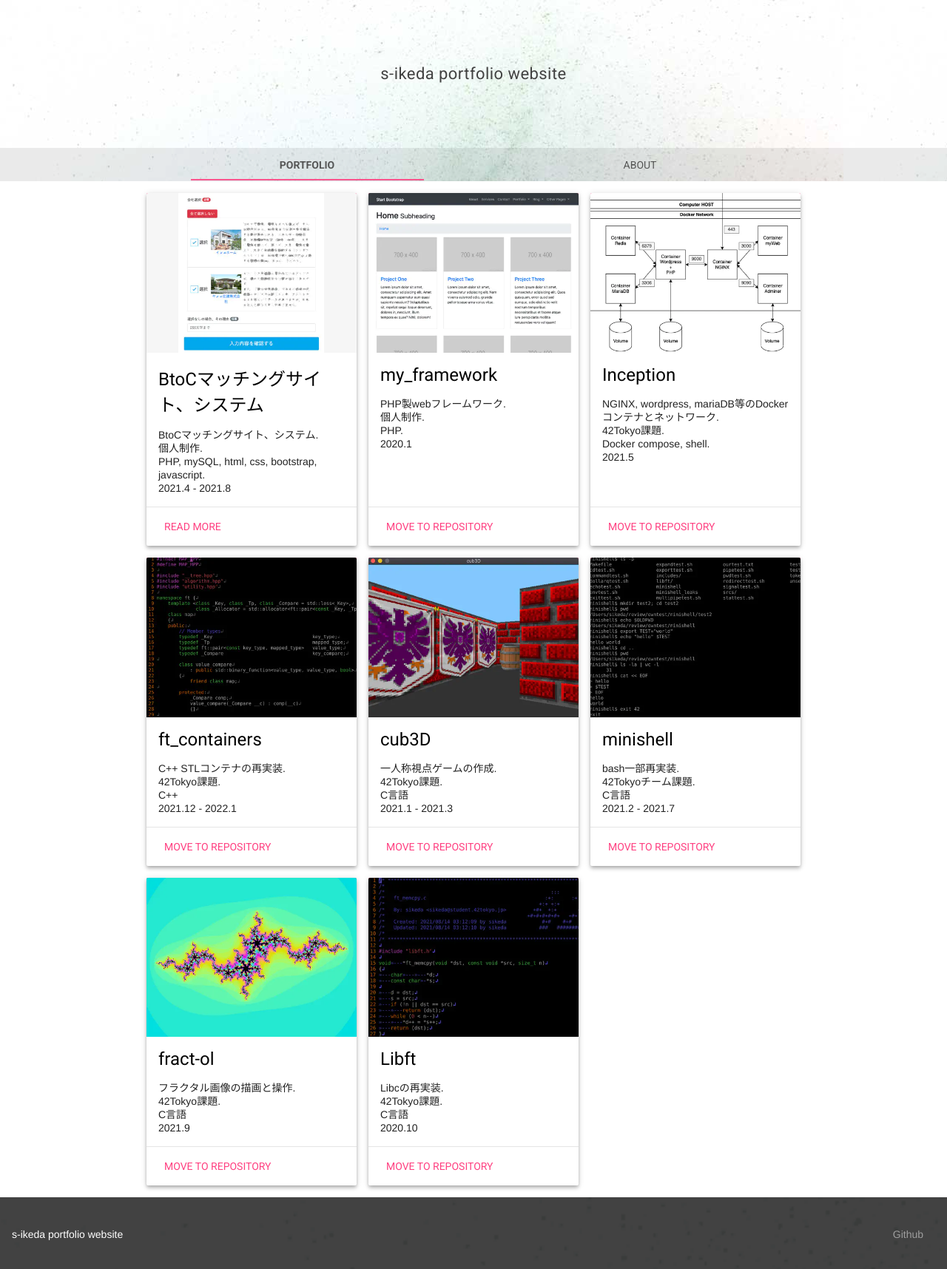
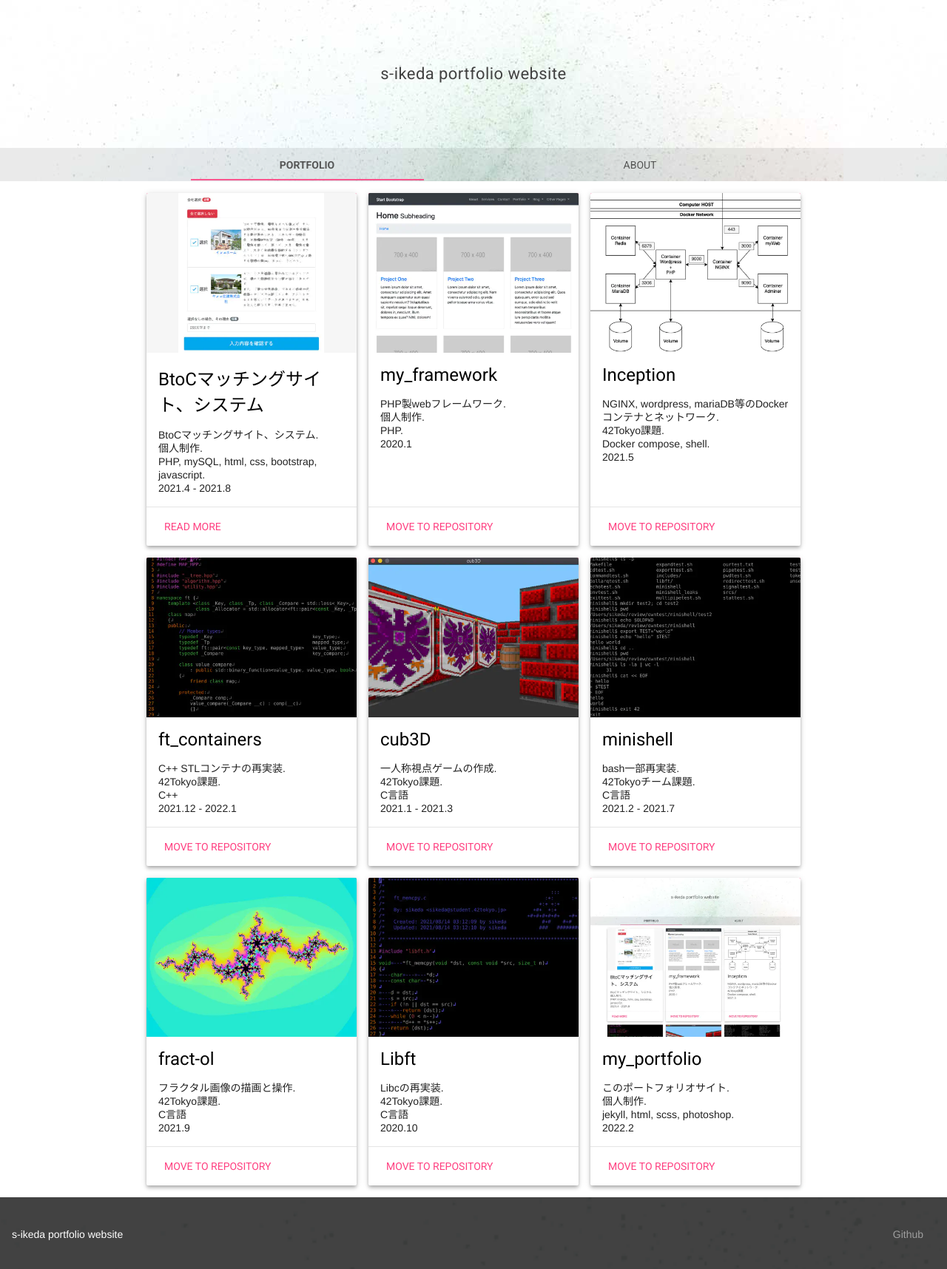
Before and after one commit to s-ike/portfolio, a Jekyll site: the page built from index.html, in a window 1280 px wide. Shown: the top 1716 px of the page at 74% size. Built offline with Jekyll 4.4.1, drawn with Linux system fonts in a browser that asks for light colours.

Commit message:
update to add this site to portfolio list

```diff
--- a/_data/portfolio.yml
+++ b/_data/portfolio.yml
@@ -62,3 +62,11 @@
   desc4: "2020.10"
   link: "https://github.com/s-ike/libft"
   link_str: "Move to repository"
+- name: "my_portfolio"
+  img: "work-portfolio.jpg"
+  desc1: "このポートフォリオサイト."
+  desc2: "個人制作."
+  desc3: "jekyll, html, scss, photoshop."
+  desc4: "2022.2"
+  link: "https://github.com/s-ike/s-ike.github.io"
+  link_str: "Move to repository"
```
Also changed, not shown: assets/images/work-portfolio.jpg (added), assets/images/work-portfolio.jpg.webp (added).
